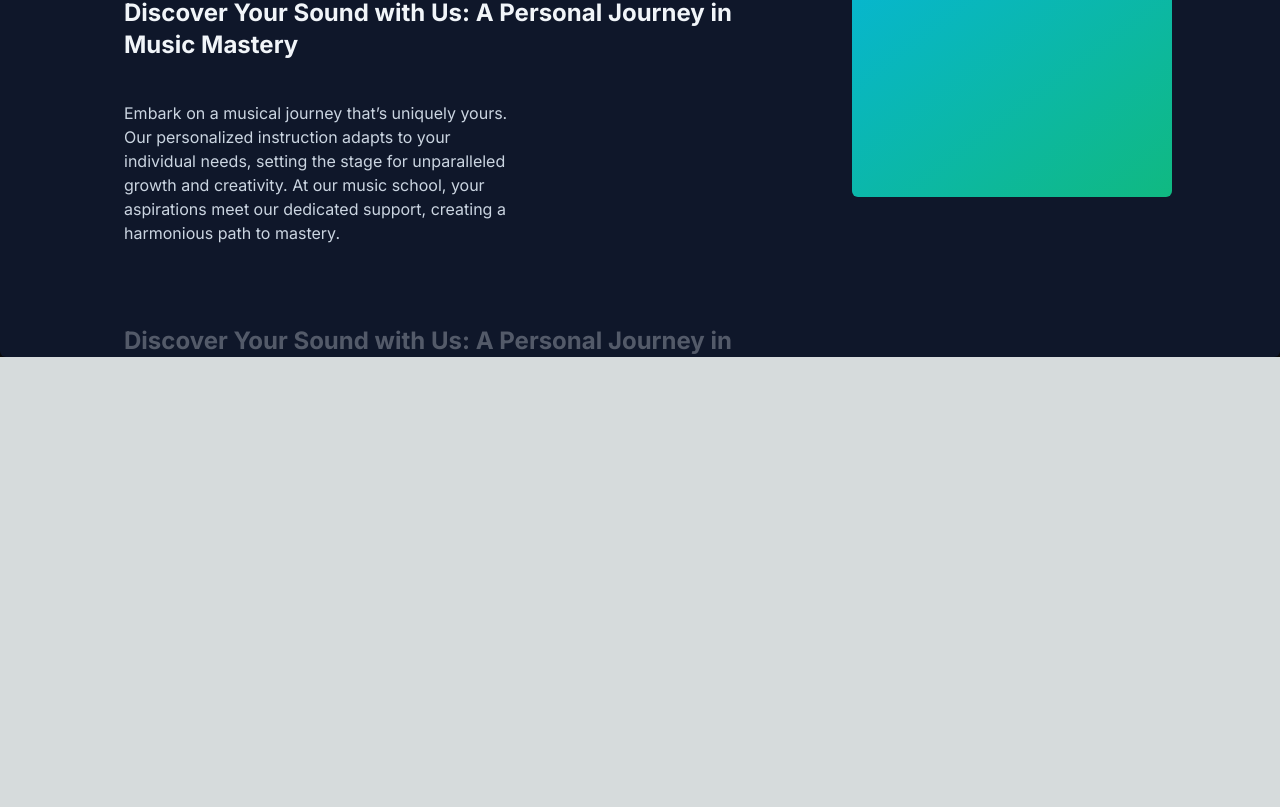
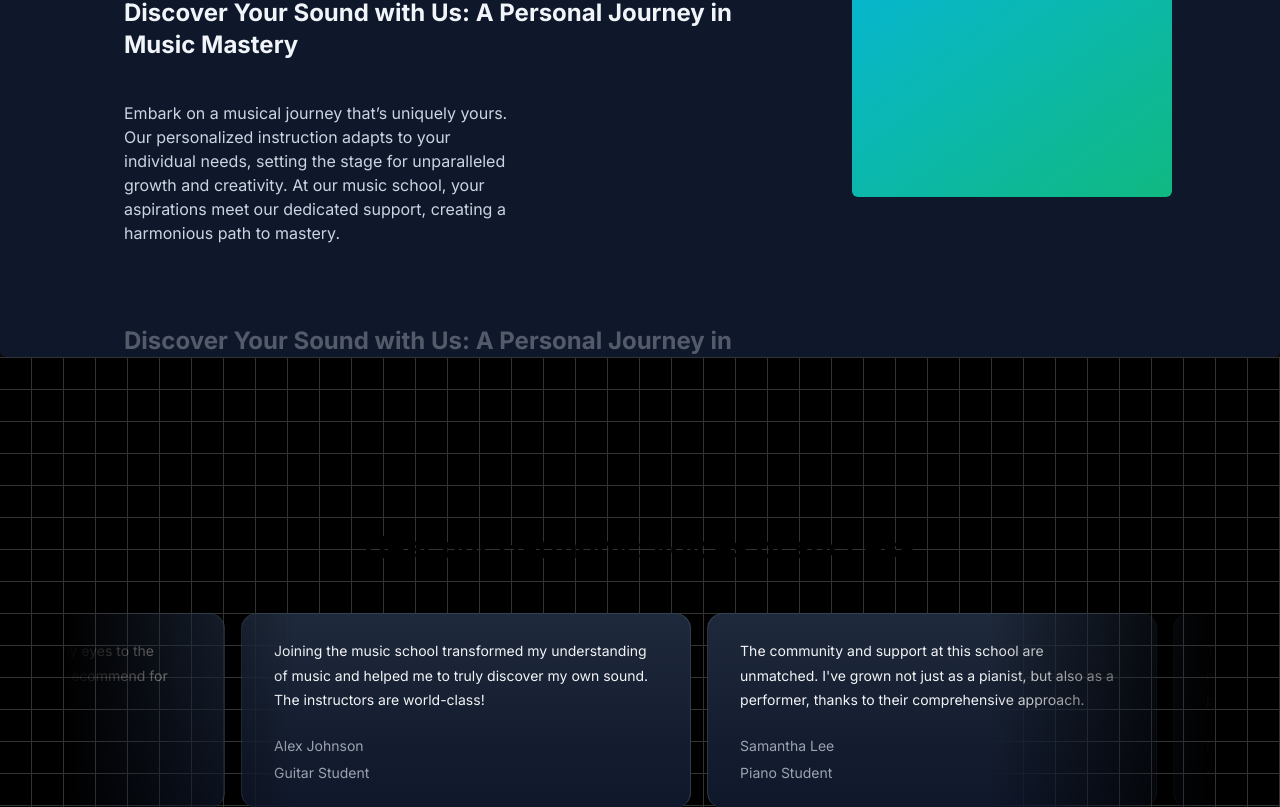
Before and after one commit to SovanRoy10/Learning-nextjs, a Next.js app: page / in a window 1280 px wide. Shown: the part 1993-2800 px from the top of the page. Before the commit the page ends 2350 px from the top, so only its background shows below. Built offline with nearby package versions, Linux system fonts and the light colour scheme.

Commit message:
added grid background and moving cards

```diff
--- a/package.json
+++ b/package.json
@@ -11,6 +11,7 @@
   "dependencies": {
     "clsx": "^2.1.0",
     "framer-motion": "^11.0.13",
+    "mini-svg-data-uri": "^1.4.4",
     "next": "14.1.3",
     "react": "^18",
     "react-dom": "^18",
--- a/src/app/page.tsx
+++ b/src/app/page.tsx
@@ -1,6 +1,7 @@
 import Herosection from "@/components/Herosection";
 import FeaturedCourses from "@/components/FeaturedCourses";
 import WhyChooseUs from "@/components/WhyChooseUs";
+import TestimonialCards from "@/components/TestimonialCards";
 
 export default function HomePage() {
   return (
@@ -8,6 +9,7 @@ export default function HomePage() {
       <Herosection/>
       <FeaturedCourses/>
       <WhyChooseUs/>
+      <TestimonialCards/>
     </main>
   );
 }
--- /dev/null
+++ b/src/components/TestimonialCards.tsx
@@ -0,0 +1,55 @@
+"use client";
+
+import { InfiniteMovingCards } from "./ui/infinite-moving-cards";
+
+const musicSchoolTestimonials = [
+  {
+    quote:
+      "Joining the music school transformed my understanding of music and helped me to truly discover my own sound. The instructors are world-class!",
+    name: "Alex Johnson",
+    title: "Guitar Student",
+  },
+  {
+    quote:
+      "The community and support at this school are unmatched. I've grown not just as a pianist, but also as a performer, thanks to their comprehensive approach.",
+    name: "Samantha Lee",
+    title: "Piano Student",
+  },
+  {
+    quote:
+      "This school offered me the tools and confidence to take my singing to the next level. I'm endlessly grateful for the personalized coaching.",
+    name: "Michael Chen",
+    title: "Vocal Student",
+  },
+  {
+    quote:
+      "As a violinist, finding the right mentor can be challenging, but this school matched me with a teacher who truly understands my goals and challenges.",
+    name: "Emily Taylor",
+    title: "Violin Student",
+  },
+  {
+    quote:
+      "The production courses here opened my eyes to the intricacies of music production. Highly recommend for any aspiring producers!",
+    name: "Chris Morales",
+    title: "Music Production Student",
+  },
+];
+
+export default function TestimonialCards() {
+  return (
+    <div className="h-[40rem] w-full dark:bg-black dark:bg-grid-white/[0.2] relative flex flex-col items-center justify-center overflow-hidden">
+      <h2 className="text-3xl font-bold text-center mb-8 z-10">
+        Hear our Harmony: Voices of success
+      </h2>
+      <div className="flex justify-center w-full overflow-hidden px-4 sm:px-6 lg:px-8">
+        <div className="w-full max-w-6xl">
+          <InfiniteMovingCards
+            items={musicSchoolTestimonials}
+            direction="right"
+            speed="slow"
+          />
+        </div>
+      </div>
+    </div>
+  );
+}
--- /dev/null
+++ b/src/components/ui/infinite-moving-cards.tsx
@@ -0,0 +1,121 @@
+"use client";
+
+import { cn } from "@/utils/cn";
+import React, { useEffect, useState } from "react";
+
+export const InfiniteMovingCards = ({
+  items,
+  direction = "left",
+  speed = "fast",
+  pauseOnHover = true,
+  className,
+}: {
+  items: {
+    quote: string;
+    name: string;
+    title: string;
+  }[];
+  direction?: "left" | "right";
+  speed?: "fast" | "normal" | "slow";
+  pauseOnHover?: boolean;
+  className?: string;
+}) => {
+  const containerRef = React.useRef<HTMLDivElement>(null);
+  const scrollerRef = React.useRef<HTMLUListElement>(null);
+
+  useEffect(() => {
+    addAnimation();
+  }, []);
+  const [start, setStart] = useState(false);
+  function addAnimation() {
+    if (containerRef.current && scrollerRef.current) {
+      const scrollerContent = Array.from(scrollerRef.current.children);
+
+      scrollerContent.forEach((item) => {
+        const duplicatedItem = item.cloneNode(true);
+        if (scrollerRef.current) {
+          scrollerRef.current.appendChild(duplicatedItem);
+        }
+      });
+
+      getDirection();
+      getSpeed();
+      setStart(true);
+    }
+  }
+  const getDirection = () => {
+    if (containerRef.current) {
+      if (direction === "left") {
+        containerRef.current.style.setProperty(
+          "--animation-direction",
+          "forwards"
+        );
+      } else {
+        containerRef.current.style.setProperty(
+          "--animation-direction",
+          "reverse"
+        );
+      }
+    }
+  };
+  const getSpeed = () => {
+    if (containerRef.current) {
+      if (speed === "fast") {
+        containerRef.current.style.setProperty("--animation-duration", "20s");
+      } else if (speed === "normal") {
+        containerRef.current.style.setProperty("--animation-duration", "40s");
+      } else {
+        containerRef.current.style.setProperty("--animation-duration", "80s");
+      }
+    }
+  };
+  return (
+    <div
+      ref={containerRef}
+      className={cn(
+        "scroller relative z-20  max-w-7xl overflow-hidden  [mask-image:linear-gradient(to_right,transparent,white_20%,white_80%,transparent)]",
+        className
+      )}
+    >
+      <ul
+        ref={scrollerRef}
+        className={cn(
+          " flex min-w-full shrink-0 gap-4 py-4 w-max flex-nowrap",
+          start && "animate-scroll ",
+          pauseOnHover && "hover:[animation-play-state:paused]"
+        )}
+      >
+        {items.map((item, idx) => (
+          <li
+            className="w-[350px] max-w-full relative rounded-2xl border border-b-0 flex-shrink-0 border-slate-700 px-8 py-6 md:w-[450px]"
+            style={{
+              background:
+                "linear-gradient(180deg, var(--slate-800), var(--slate-900)",
+            }}
+            key={item.name}
+          >
+            <blockquote>
+              <div
+                aria-hidden="true"
+                className="user-select-none -z-1 pointer-events-none absolute -left-0.5 -top-0.5 h-[calc(100%_+_4px)] w-[calc(100%_+_4px)]"
+              ></div>
+              <span className=" relative z-20 text-sm leading-[1.6] text-gray-100 font-normal">
+                {item.quote}
+              </span>
+              <div className="relative z-20 mt-6 flex flex-row items-center">
+                <span className="flex flex-col gap-1">
+                  <span className=" text-sm leading-[1.6] text-gray-400 font-normal">
+                    {item.name}
+                  </span>
+                  <span className=" text-sm leading-[1.6] text-gray-400 font-normal">
+                    {item.title}
+                  </span>
+                </span>
+              </div>
+            </blockquote>
+          </li>
+        ))}
+      </ul>
+    </div>
+  );
+};
--- a/tailwind.config.ts
+++ b/tailwind.config.ts
@@ -3,6 +3,9 @@ import type { Config } from "tailwindcss";
 const {
   default: flattenColorPalette,
 } = require("tailwindcss/lib/util/flattenColorPalette");
+
+const svgToDataUri = require("mini-svg-data-uri");
+
 
 const config: Config = {
   content: [
@@ -20,6 +23,8 @@ const config: Config = {
       },
       animation: {
         spotlight: "spotlight 2s ease .75s 1 forwards",
+        scroll:
+          "scroll var(--animation-duration, 40s) var(--animation-direction, forwards) linear infinite",
       },
       keyframes: {
         spotlight: {
@@ -32,10 +37,40 @@ const config: Config = {
             transform: "translate(-50%,-40%) scale(1)",
           },
         },
+        scroll: {
+          to: {
+            transform: "translate(calc(-50% - 0.5rem))",
+          },
+        },
       },
     },
   },
-  plugins: [addVariablesForColors],
+  plugins: [
+    addVariablesForColors,
+
+    function ({ matchUtilities, theme }: any) {
+      matchUtilities(
+        {
+          "bg-grid": (value: any) => ({
+            backgroundImage: `url("${svgToDataUri(
+              `<svg xmlns="http://www.w3.org/2000/svg" viewBox="0 0 32 32" width="32" height="32" fill="none" stroke="${value}"><path d="M0 .5H31.5V32"/></svg>`
+            )}")`,
+          }),
+          "bg-grid-small": (value: any) => ({
+            backgroundImage: `url("${svgToDataUri(
+              `<svg xmlns="http://www.w3.org/2000/svg" viewBox="0 0 32 32" width="8" height="8" fill="none" stroke="${value}"><path d="M0 .5H31.5V32"/></svg>`
+            )}")`,
+          }),
+          "bg-dot": (value: any) => ({
+            backgroundImage: `url("${svgToDataUri(
+              `<svg xmlns="http://www.w3.org/2000/svg" viewBox="0 0 32 32" width="16" height="16" fill="none"><circle fill="${value}" id="pattern-circle" cx="10" cy="10" r="1.6257413380501518"></circle></svg>`
+            )}")`,
+          }),
+        },
+        { values: flattenColorPalette(theme("backgroundColor")), type: "color" }
+      );
+    },
+  ],
 };
 
 function addVariablesForColors({ addBase, theme }: any) {
```
Also changed, not shown: 1 other file (tests, documents, lock files or other folders).
